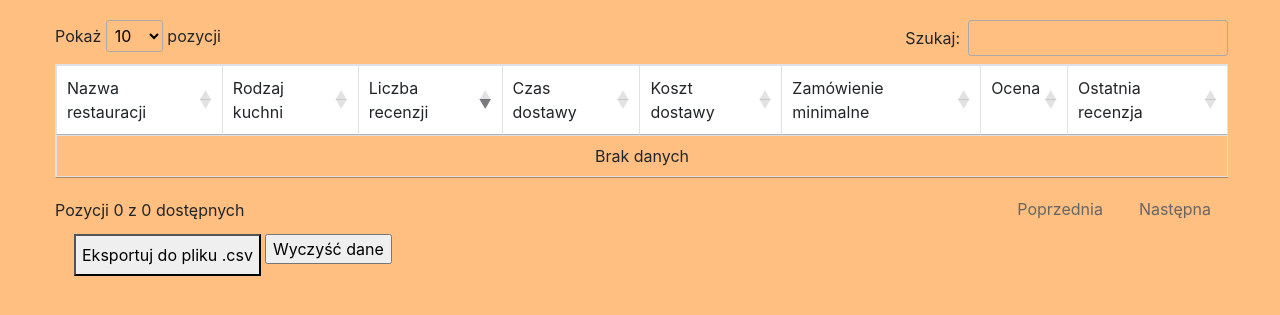
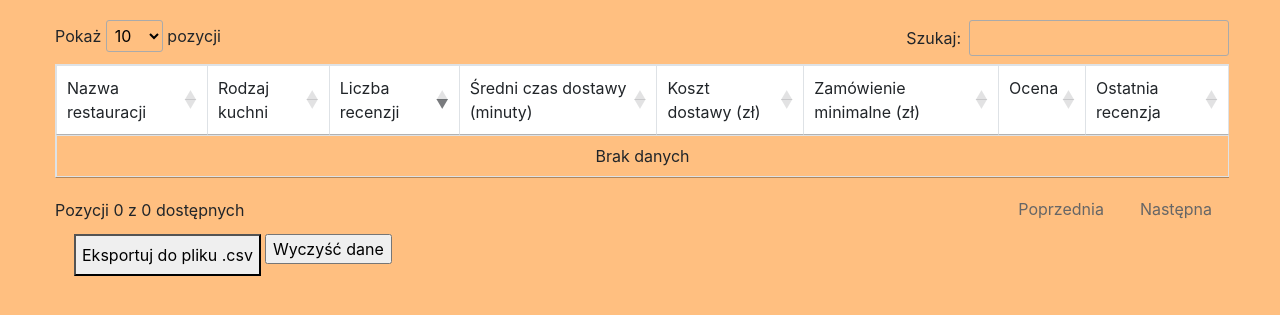
Before and after one commit to JosephSodomized/pysznyScraping, a PHP site: page /result.php in a window 1280 px wide. Shown: the top 315 px of the page. Run offline with PHP 8.4, Linux system fonts and the light colour scheme; data that the repository does not hold is empty; some libraries are stand-ins or nearby versions.

Commit message:
Update result.php

```diff
--- a/result.php
+++ b/result.php
@@ -50,9 +50,9 @@
                     <td>Nazwa restauracji</td>
                     <td>Rodzaj kuchni</td>
                     <td>Liczba recenzji</td>
-                    <td>Czas dostawy</td>
-                    <td>Koszt dostawy</td>
-                    <td>Zamówienie minimalne</td>
+                    <td>Średni czas dostawy (minuty)</td>
+                    <td>Koszt dostawy (zł)</td>
+                    <td>Zamówienie minimalne (zł)</td>
                     <td>Ocena</td>
                     <td>Ostatnia recenzja</td>
                 </tr>
```
